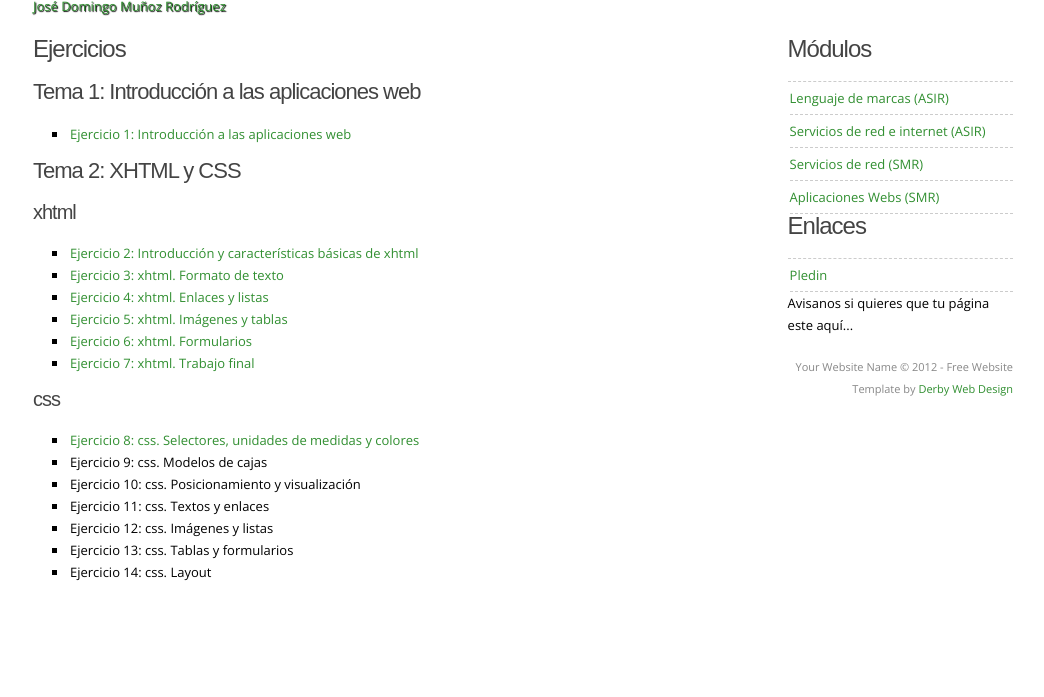
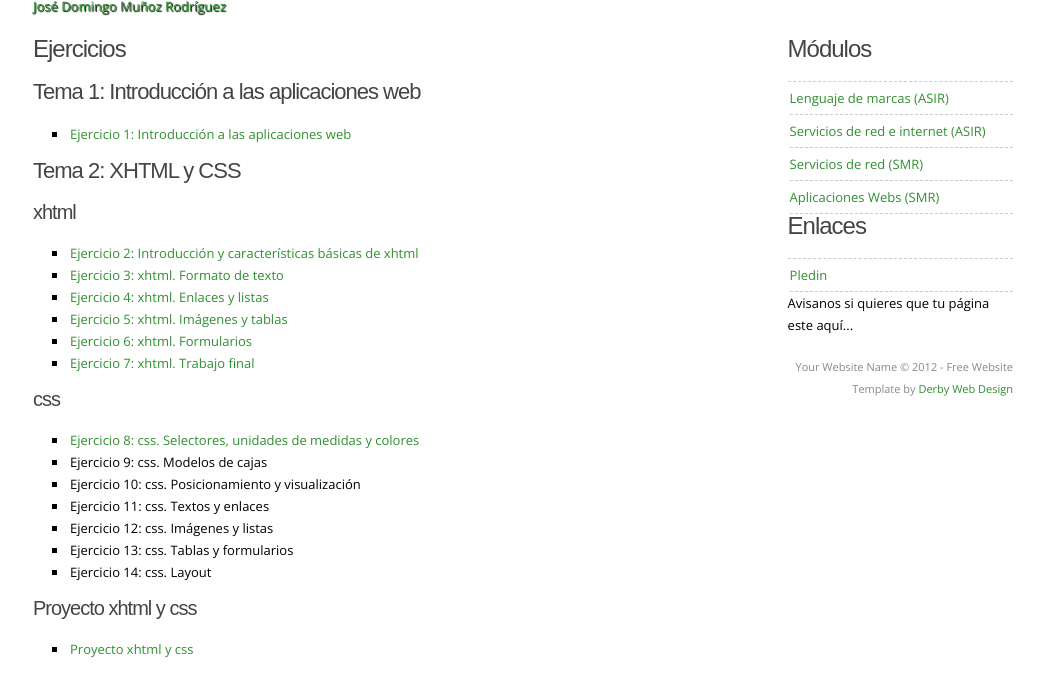
Before and after one commit to josedom24/josedom24.github.io, a Jekyll site: the page built from mod/aplweb/index.md, in a window 1280 px wide, cut to the strip 80-777 px from the top of the page. Shown: the whole strip, without its empty margins (117-1161 px from the left). Built offline with Jekyll 4.4.1, drawn with Linux system fonts in a browser that asks for light colours; nearby versions of some CDN libraries; some web fonts are replaced; library files that are not in the unit come from our copies.

Commit message:
proyecto 1

```diff
--- a/mod/aplweb/index.md
+++ b/mod/aplweb/index.md
@@ -31,3 +31,7 @@ tagline: CFGM SMR
 * Ejercicio 12: css. Imágenes y listas
 * Ejercicio 13: css. Tablas y formularios
 * Ejercicio 14: css. Layout
+
+#####Proyecto xhtml y css
+
+* [Proyecto xhtml y css](proyecto1)
```
